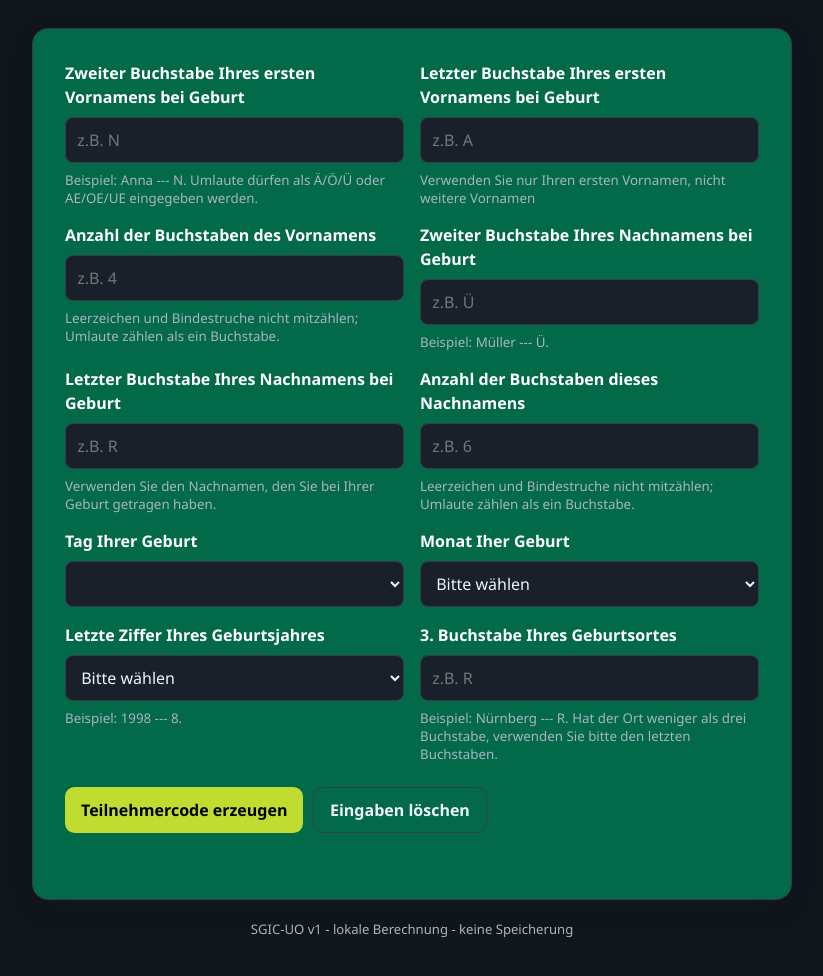
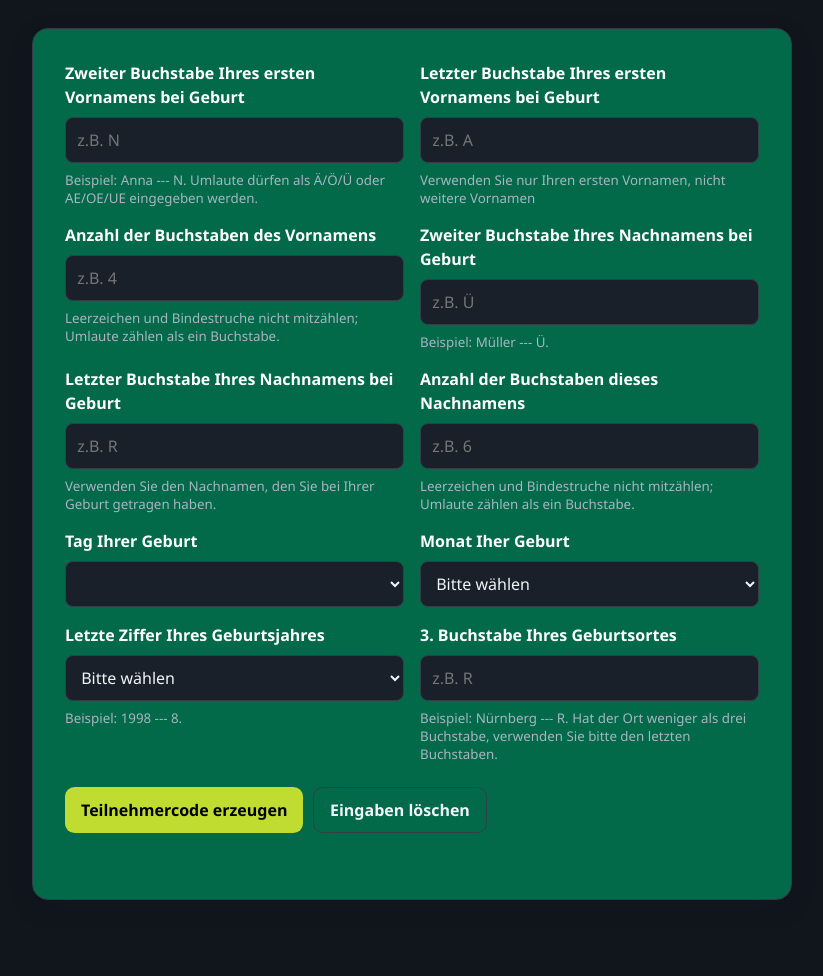
Before and after one commit to patthesparrowking/testCodecheckscigtemplate28092026, a plain HTML site: page index.html in a window 1280 px wide. Shown: the whole page, without its empty margins (228-1051 px from the left). After the commit the page ends 928 px from the top, so only its background shows below. Drawn offline with Linux system fonts and the light colour scheme.

Commit message:
Update index.html

```diff
--- a/index.html
+++ b/index.html
@@ -299,8 +299,6 @@
                 <p class="result-note">Übertragen Sie ausschließelich diesen Code in die Befragung. Die letzte Stelle dient zusätzlich der Fehlererkennung.</p>
             </div>
         </section>
-
-        <footer>SGIC-UO v1 - lokale Berechnung - keine Speicherung</footer>
     </main>
 
 
```
